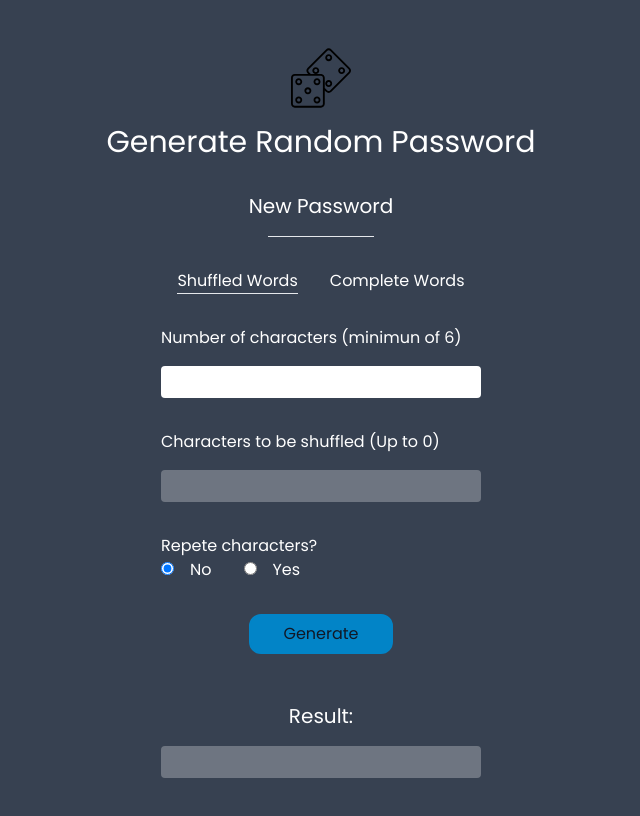
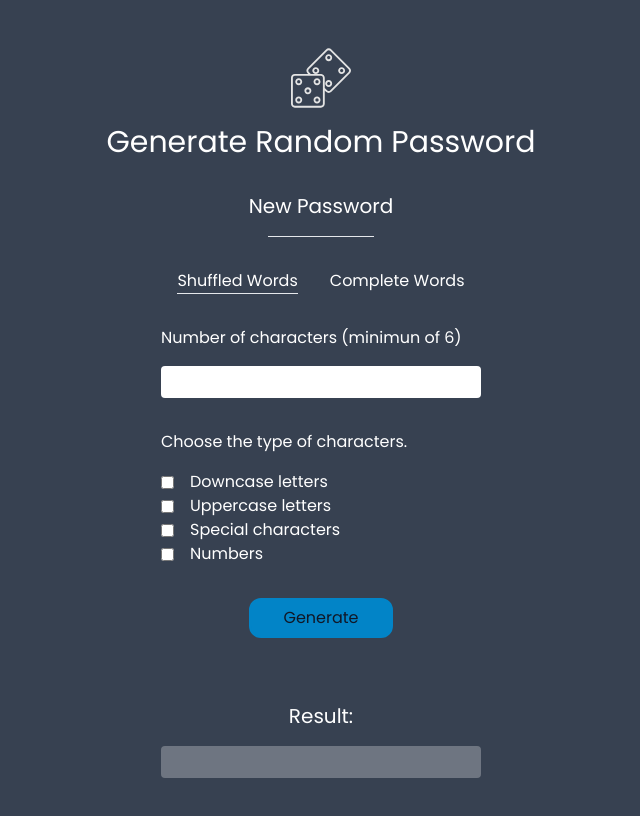
Before and after one commit to tomazcx/password-generator, a React (Vite) app: page / in a window 1280 px wide. Shown: the top 816 px of the page, without its empty margins (319-959 px from the left). Built offline with nearby package versions, Linux system fonts and the light colour scheme.

Commit message:
Reestructured page, remade generate password function

```diff
--- a/src/components/Shuffled.jsx
+++ b/src/components/Shuffled.jsx
@@ -2,70 +2,93 @@ import { useState } from "react"
 
 export const Shuffled = () => {
     const [charNum, setCharNum] = useState(0)
-    const [disableInput, setInput] = useState(true)
-    const [chars, setChars] = useState()
-    const [repeatCharacters, setRepeat] = useState(false)
-    const [finalPassword, setPassword] = useState()
+    const [checkedOne, setCheckedOne] = useState(false)
+    const [checkedTwo, setCheckedTwo] = useState(false)
+    const [checkedThree, setCheckedThree] = useState(false)
+    const [checkedFour, setCheckedFour] = useState(false)
+    const [finalPassword, setPassword] = useState("")
+    const [error, setError] = useState("")
 
-    const verifyInput = (num) =>{
-        if(num < 6){
-            setInput(true)
-        }else{
-            setInput(false)
-        }
-        setCharNum(num)
+    const randomChar = (array) => {
+
     }
 
-    const generatePassword = () =>{
-        const array = Array.from(chars)
-        let password = "";
-        for(let i = 0; i < array.length; i++){
-         password += randomChar(array)
-        }
-        return password
+
+    const generatePassword = () => {
+        try {
+            let characters = ""
+            let password = ""
+
+            if (checkedOne) {
+                characters += "abcdefghijklmnopqrstuvwxyz"
             }
 
-    const randomChar = (array) =>{
-        const num = Math.floor(Math.random()*array.length);
-        const char = array[num];
-        if(repeatCharacters){
-            if(char !== ""){
-                array[num] = ""
-                return char
-            }
-            return randomChar(array)
+            if (checkedTwo) {
+                characters += "ABCDEFGHIJKLMNOPQRSTUVWXYZ"
             }
 
-        return char
+            if (checkedThree) {
+                characters += "!#$%&+=-/@"
+            }
+
+            if (checkedFour) {
+                characters += "0123456789"
+            }
+
+            if(characters === "" || charNum < 6){
+                throw new Error
+            }
+
+
+            const array = Array.from(characters)
+            for (let i = 0; i < charNum; i++) {
+                const num = Math.floor(Math.random() * array.length)
+                password += array[num]
+            }
+
+            console.log(password)
+            setError("")
+            return password
+        } catch (e) {
+            setError("Invalid options.")
+        }
+
     }
 
     return (
         <>
             <div className='flex flex-col w-1/4 mb-4'>
                 <label htmlFor="number" className='text-white mb-4'>Number of characters (minimun of 6)</label>
-            <input type="number" id="number" onChange={(e) => verifyInput(e.target.value)} />
-        </div>
-
-        <div className='flex flex-col w-1/4 my-4'>
-            <label htmlFor="chars" className='text-white mb-4'>Characters to be shuffled (Up to {charNum})</label>
-            <input type="text" id="chars" maxLength={charNum} disabled={disableInput} onChange={(e) => setChars(e.target.value)}/>
+                <input type="number" id="number" onChange={(e) => setCharNum(e.target.value)} />
             </div>
 
             <div className='flex flex-col w-1/4 my-4 text-white'>
-            <label htmlFor="repeat" >Repete characters?</label>
-            <div>
-                <input type="radio" name="repeat" defaultChecked id="0" onChange={event => setRepeat(false)}/>
-                <label htmlFor="0" className="ml-4 mr-8">No</label>
-                <input type="radio" name="repeat" id="1" onChange={event => setRepeat(true)}/>
-                <label htmlFor="1" className="ml-4">Yes</label>
+                <label htmlFor="chars" className=' mb-4'>Choose the type of characters.</label>
+                <div className="flex gap-4 items-center">
+                    <input type="checkbox" onChange={() => setCheckedOne(!checkedOne)} />
+                    <label htmlFor="">Downcase letters</label>
+                </div>
+
+                <div className="flex gap-4 items-center">
+                    <input type="checkbox" onChange={() => setCheckedTwo(!checkedTwo)} />
+                    <label htmlFor="">Uppercase letters</label>
+                </div>
+                <div className="flex gap-4 items-center">
+                    <input type="checkbox" onChange={() => setCheckedThree(!checkedThree)} />
+                    <label htmlFor="">Special characters</label>
+                </div>
+
+                <div className="flex gap-4 items-center">
+                    <input type="checkbox" onChange={() => setCheckedFour(!checkedFour)} />
+                    <label htmlFor="">Numbers</label>
                 </div>
             </div>
-
             <button className="mt-4" onClick={() => setPassword(generatePassword())}>Generate</button>
+            <p className='text-red-600 mt-4'>{error}</p>
 
             <div className='flex flex-col w-1/4 my-4'>
                 <p className="text-center text-xl text-white mt-8 mb-4">Result:</p>
-            <input type="text" id="chars" className="text-center" value={finalPassword} maxLength={charNum} disabled={disableInput}/>
+                <input type="text" id="chars" className="text-center" value={finalPassword} maxLength={charNum} disabled />
             </div>
         </>
     )
```
Also changed, not shown: src/logo.svg. Lines whose indentation alone changed are shown as unchanged.
